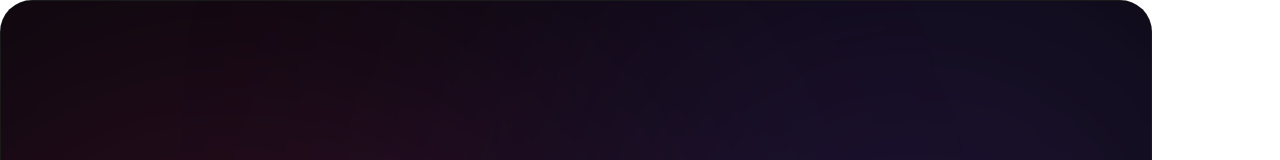
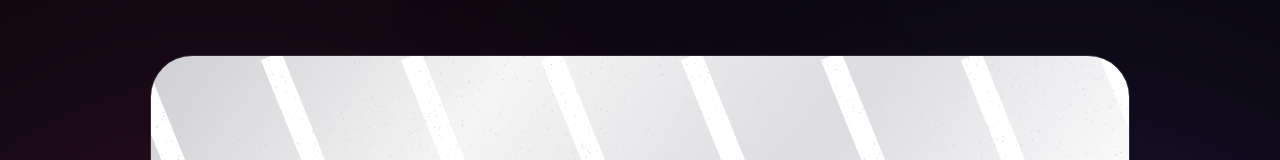
Before and after one commit to didaa08/perayaan3tahunan, a Next.js app: page /chapter-2 in a window 1280 px wide. Shown: the top 160 px of the page. Built offline with nearby package versions, Linux system fonts and the light colour scheme.

Commit message:
fix chapter 2 layout

```diff
--- a/app/chapter-2/page.tsx
+++ b/app/chapter-2/page.tsx
@@ -345,13 +345,13 @@
       <main
         className="
          relative
-            w-full
-            max-w-6xl
-            aspect-video
-            rounded-[32px]
+          min-h-screen
           overflow-hidden
-            bg-black
-            border border-white/10
+          bg-[#07070a]
+          flex
+          items-center
+          justify-center
+          p-6
         "
       >
 
@@ -366,13 +366,28 @@
         {/* CARD */}
 
         <motion.div
+          initial={{
+            opacity: 0,
+            y: 20,
+            scale: 0.97,
+          }}
+          animate={{
+              opacity: 1,
+              y: 0,
+              scale: 1,
+          }}
+          transition={{
+              duration: 1,
+          }}
           className="
              relative
-              max-h-[90vh]
-              w-auto
-              rounded-[32px]
+             w-[980px]
+             h-[690px]
+             rounded-[42px]
              overflow-hidden
-              bg-black
+             border border-white/10
+             bg-white/[0.03]
+             backdrop-blur-2xl
           "
         >
 
@@ -541,22 +556,23 @@
               }}
               className="
                 relative
-                w-full
-                max-w-5xl
                 rounded-[32px]
                 overflow-hidden
                 bg-black
+                border border-white/10
               "
             >
 
               <video
                 autoPlay
+                muted
                 controls
                 playsInline
+                preload="auto"
                 className="
+                  block
                   max-h-[90vh]
                   w-auto
-                  block
                 "
               >
 
```
Lines whose indentation alone changed are shown as unchanged.
